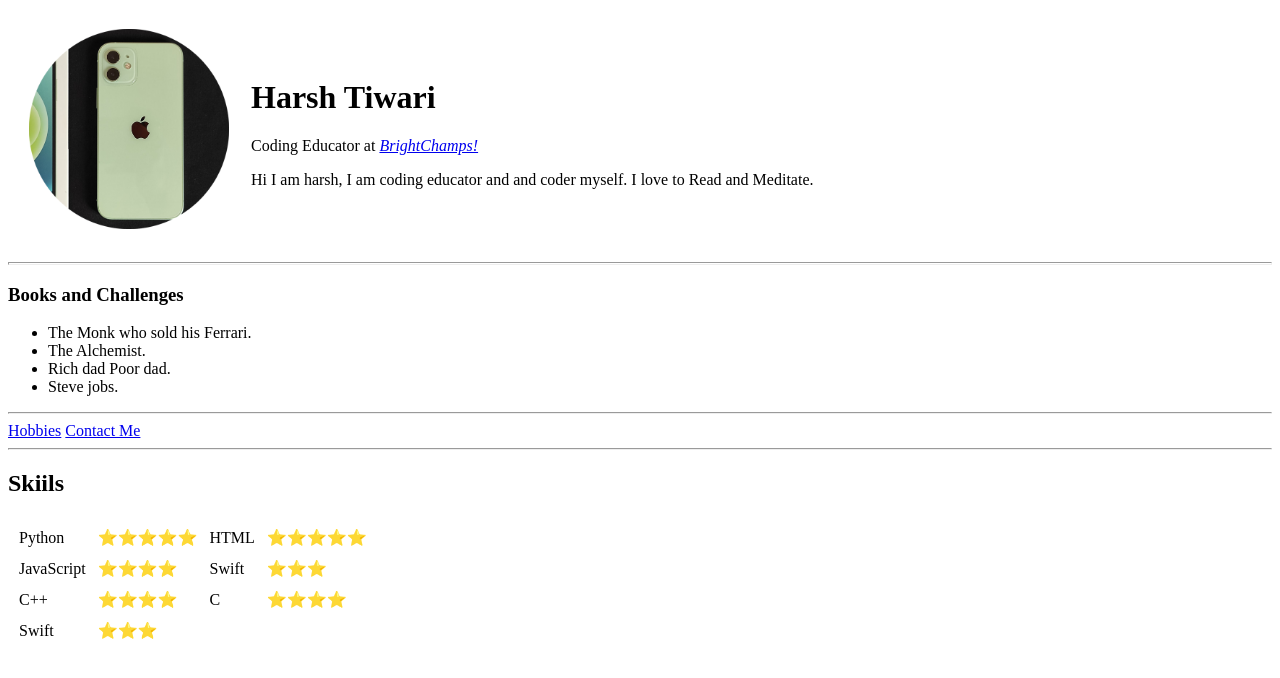
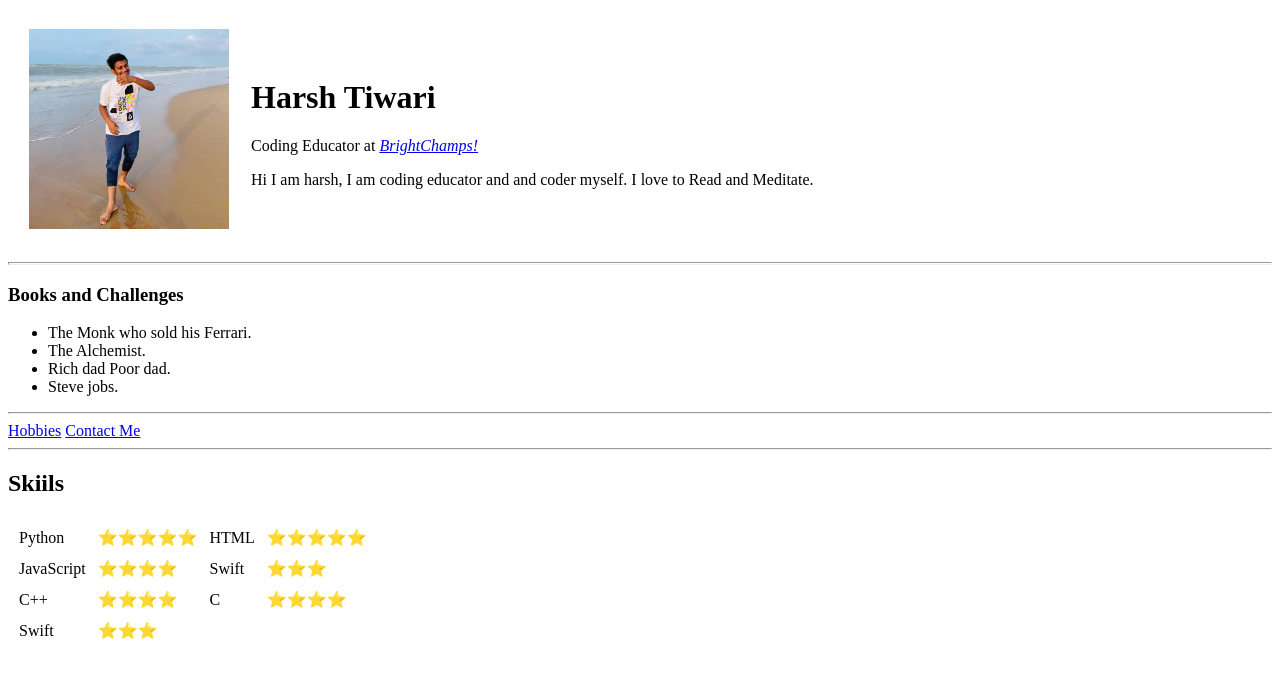
Before and after one commit to harshvarddhantiwari/cv, a plain HTML site: page index.html in a window 1280 px wide. Drawn offline with Linux system fonts and the light colour scheme.

Commit message:
Updated index.html

```diff
--- a/index.html
+++ b/index.html
@@ -9,7 +9,7 @@
 <body>
   <table cellspacing="20">
     <tr>
-      <td><img src="Image/iphone.png" alt="Harsh Tiwari" height="200" width="200"></td>
+      <td><img src="Image/me.jpeg" alt="Harsh Tiwari" height="200" width="200"></td>
       <td><h1>Harsh Tiwari</h1>
       <p>Coding Educator at <em><a href="https://brightchamps.com/" target="_blank">BrightChamps!</a></em></p>
       <p>Hi I am harsh, I am coding educator and and coder myself. I love to Read and Meditate.</p></td>
```
